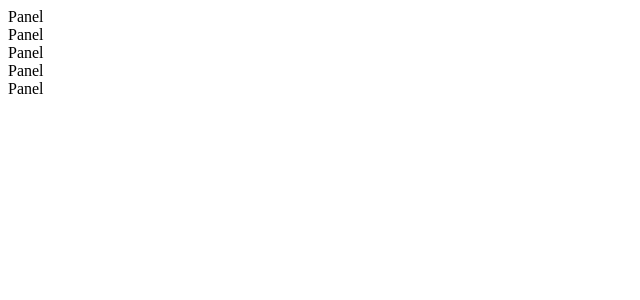
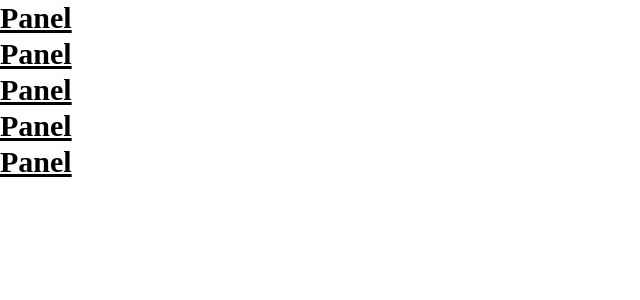
Before and after one commit to Makersmarx/dev-portfolio, a React (Create React App) app: page / in a window 1280 px wide. Shown: the top 300 px of the page, without its empty margins (0-640 px from the left). Built offline with nearby package versions, Linux system fonts and the light colour scheme.

Commit message:
tailwind installed

```diff
--- a/package.json
+++ b/package.json
@@ -34,5 +34,8 @@
       "last 1 firefox version",
       "last 1 safari version"
     ]
+  },
+  "devDependencies": {
+    "tailwindcss": "^3.3.2"
   }
 }
--- a/src/components/Panel.js
+++ b/src/components/Panel.js
@@ -1,4 +1,4 @@
 function Panel(){
-    return <div> Panel </div>
+    return <div className="text-3xl font-bold underline"> Panel </div>
 }
 export default Panel;
--- /dev/null
+++ b/src/index.css
@@ -0,0 +1,13 @@
+@import "tailwindcss/base";
+
+@import "tailwindcss/components";
+
+@import "tailwindcss/utilities";
+
+body{
+    font-family: Mulish;
+    margin: 0px;
+}
+button > svg {
+    margin-right: 5px;
+}
--- a/src/index.js
+++ b/src/index.js
@@ -1,6 +1,7 @@
 import React from 'react';
 import ReactDOM from 'react-dom/client';
 import App from './App';
+import './index.css';
 
 const root = ReactDOM.createRoot(document.getElementById('root'));
 root.render(
--- /dev/null
+++ b/tailwind.config.js
@@ -0,0 +1,17 @@
+/** @type {import('tailwindcss').Config} */
+module.exports = {
+  content: ["./src/**/*.{html,js}"],
+  theme: {
+    extend: {
+      keyframes: {
+        shimmer: {
+          '100%': { transform: 'translateX(100%)' }
+        }
+      },
+      animation: {
+        shimmer: 'shimmer 1.5s infinite'
+      }
+    },
+  },
+  plugins: [],
+}
```
Also changed, not shown: 1 other file (tests, documents, lock files or other folders).
